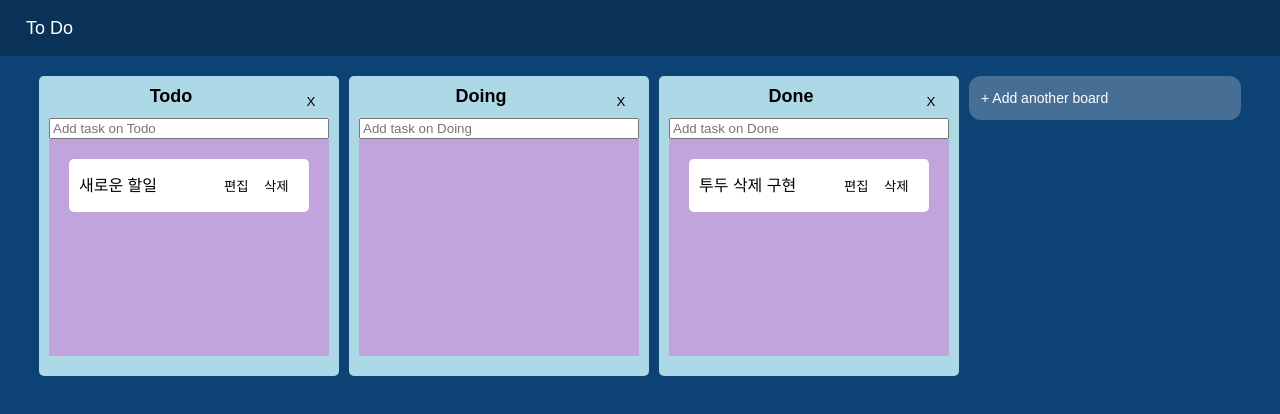
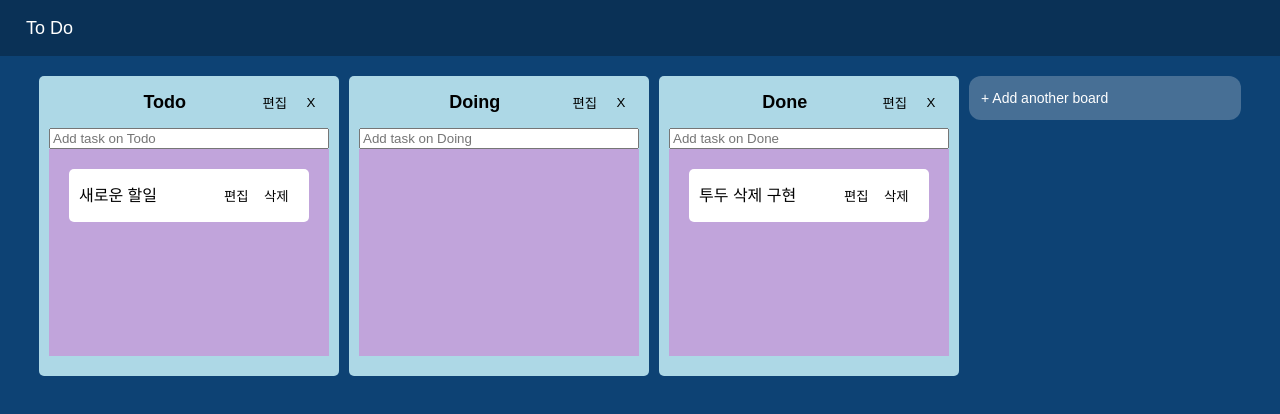
Before and after one commit to 5onze/React-Trello, a React (Create React App) app: page / in a window 1280 px wide. Shown: the top 414 px of the page. Built offline with nearby package versions, Linux system fonts and the light colour scheme.

Commit message:
16. 보드 이름 수정(BoardEdit)

```diff
--- a/src/Board.tsx
+++ b/src/Board.tsx
@@ -6,6 +6,7 @@ import { useForm } from 'react-hook-form';
 import { boardState, TodoProps } from './atoms';
 import { useRecoilState, useSetRecoilState } from 'recoil';
 import BoardDelete from './BoardDelete';
+import BoardEdit from './BoardEdit';
 
 const Wrapper = styled.div`
   width: 300px;
@@ -21,14 +22,6 @@ const Wrapper = styled.div`
 
 const TitleWrap = styled.div`
   display: flex;
-`;
-
-const Title = styled.h2`
-  text-align: center;
-  font-weight: 600;
-  margin-bottom: 10px;
-  font-size: 18px;
-  flex: 1 auto;
 `;
 
 const Area = styled.div<AreaProps>`
@@ -71,13 +64,13 @@ interface FormProps {
  * [x] 투두 수정
  * [x] 투두 수정
  * [x] 보드 추가 (+Add 보드 input focus)
- * [ ] 보드 삭제
+ * [x] 보드 삭제
+ * [x] 보드 이름 수정
  * [ ] 보드 드래그앤드랍
- * [ ] 보드 이름 수정
  * [ ] 로컬 스토리지 저장
  */
 
-// TODO : 보드 삭제, 보드 이름 변경, 보드 순서, 로컬스토리지 저장
+// TODO : 보드 이름 변경, 보드 순서, 로컬스토리지 저장
 
 function Board({ boardId, boardIndex, boardName, items }: BoardProps) {
   const [todos, setTodos] = useRecoilState(boardState);
@@ -127,10 +120,8 @@ function Board({ boardId, boardIndex, boardName, items }: BoardProps) {
   return (
     <Wrapper>
       <TitleWrap>
-        <Title>{boardName}</Title>
-        <BoardDelete index={boardIndex} />
+        <BoardEdit boardName={boardName} index={boardIndex} />
       </TitleWrap>
-
       <Form onSubmit={handleSubmit(onAddTodo)}>
         <input
           {...register('todo', { required: true })}
--- /dev/null
+++ b/src/BoardEdit.tsx
@@ -0,0 +1,105 @@
+import React, { useState } from 'react';
+import styled from 'styled-components';
+import BoardDelete from './BoardDelete';
+import { useForm } from 'react-hook-form';
+import { useSetRecoilState } from 'recoil';
+import { boardState, TodoProps } from './atoms';
+
+const EditWrap = styled.div<{ isEditMod: boolean }>`
+  display: flex;
+  flex: 1 auto;
+  margin-bottom: 10px;
+`;
+
+const BoardNameInput = styled.input`
+  height: 32px;
+  max-width: 205px;
+  font-weight: 600;
+  font-size: 18px;
+  text-align: center;
+  background: none;
+  border-radius: 5px;
+  border: 2px solid #fff;
+  box-sizing: border-box;
+  padding: 0px 6px 0px 30px;
+`;
+
+const Title = styled.h2`
+  text-align: center;
+  font-weight: 600;
+  font-size: 18px;
+  flex: 1 auto;
+  line-height: 20px;
+  padding: 6px 6px 6px 30px;
+`;
+
+const CancelBtn = styled.button`
+  justify-content: flex-end;
+`;
+
+interface BoardProps {
+  boardName: string;
+  index: number;
+}
+
+interface FormProps {
+  board: string;
+}
+
+// 보드 이름 수정
+// NOTE 보드 삭제 import
+
+function BoardEdit({ boardName, index }: BoardProps) {
+  const setBoards = useSetRecoilState(boardState);
+  const [isEditing, setEditing] = useState(false);
+  const { register, handleSubmit } = useForm<FormProps>({
+    defaultValues: {
+      board: boardName,
+    },
+  });
+
+  const onSubmit = ({ board }: FormProps) => {
+    setBoards((allboards) => {
+      const copyBoard = allboards[index];
+      const newBoard = {
+        ...copyBoard,
+        boardName: board,
+      };
+      const newBoards = [
+        ...allboards.slice(0, index),
+        newBoard,
+        ...allboards.slice(index + 1),
+      ];
+
+      return newBoards;
+    });
+    setEditing(false);
+  };
+
+  // template
+  const editingTemplate = (
+    <form onSubmit={handleSubmit(onSubmit)}>
+      <BoardNameInput {...register('board', { required: true })} type="text" />
+      <CancelBtn type="button" onClick={() => setEditing((prev) => !prev)}>
+        취소
+      </CancelBtn>
+    </form>
+  );
+  const viewTemplate = (
+    <>
+      <Title onClick={() => setEditing((prev) => !prev)}>{boardName}</Title>
+      <button onClick={() => setEditing((prev) => !prev)}>편집</button>
+    </>
+  );
+
+  return (
+    <>
+      <EditWrap isEditMod={isEditing}>
+        {isEditing ? editingTemplate : viewTemplate}
+        <BoardDelete index={index} />
+      </EditWrap>
+    </>
+  );
+}
+
+export default BoardEdit;
--- a/src/GlobalStyle.tsx
+++ b/src/GlobalStyle.tsx
@@ -59,6 +59,11 @@ a {
   text-decoration:none;
   color:inherit;
 }
+
+input, textarea, button {
+	font-family: 'Source Sans Pro', sans-serif;
+}
+
 button {
 	border: 0;
 	background-color: transparent;
```
